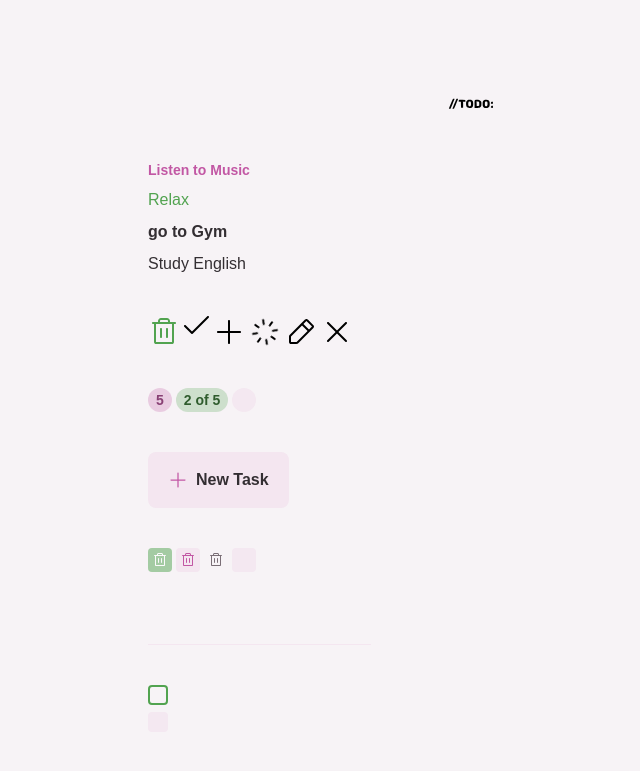
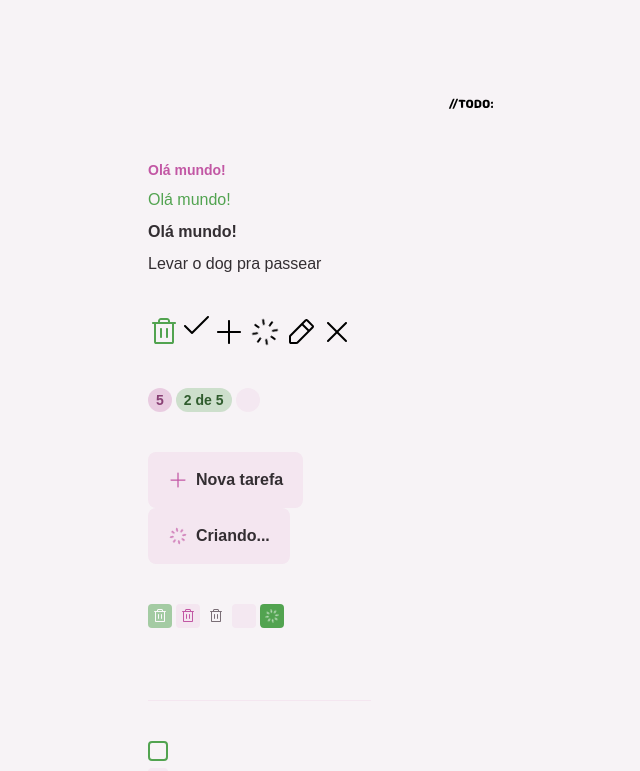
Before and after one commit to brandaoplaster/todo-react, a React (Vite) app: page /componentes in a window 1280 px wide. Shown: the top 771 px of the page, without its empty margins (248-888 px from the left). Built offline with nearby package versions, Linux system fonts and the light colour scheme.

Commit message:
chore: Update page component

```diff
--- a/src/pages/page-components.tsx
+++ b/src/pages/page-components.tsx
@@ -1,4 +1,11 @@
 import Text from "../components/text";
+
+import TrashIcon from "../assets/icons/trash.svg?react";
+import CheckIcon from "../assets/icons/check.svg?react";
+import XIcon from "../assets/icons/x.svg?react";
+import PencilIcon from "../assets/icons/pencil.svg?react";
+import PlusIcon from "../assets/icons/plus.svg?react";
+import SpinnerIcon from "../assets/icons/spinner.svg?react";
 import Icon from "../components/icon";
 import Badge from "../components/badge";
 import Button from "../components/button";
@@ -9,24 +16,17 @@ import Card from "../components/card";
 import Container from "../components/container";
 import Skeleton from "../components/skeleton";
 
-import TrashIcon from "../assets/icons/trash.svg?react";
-import CheckIcon from "../assets/icons/check.svg?react";
-import XIcon from "../assets/icons/x.svg?react";
-import PencilIcon from "../assets/icons/pencil.svg?react";
-import PlusIcon from "../assets/icons/plus.svg?react";
-import SpinnerIcon from "../assets/icons/spinner.svg?react";
-
 export default function PageComponents() {
   return (
     <Container>
       <div className="grid gap-10">
         <div className="flex flex-col gap-2">
           <Text variant="body-sm-bold" className="text-pink-base">
-            Listen to Music
+            Olá mundo!
           </Text>
-          <Text className="text-green-base">Relax</Text>
-          <Text variant="body-md-bold">go to Gym</Text>
-          <Text>Study English</Text>
+          <Text className="text-green-base">Olá mundo!</Text>
+          <Text variant="body-md-bold">Olá mundo!</Text>
+          <Text>Levar o dog pra passear</Text>
         </div>
 
         <div className="flex gap-1">
@@ -40,12 +40,15 @@ export default function PageComponents() {
 
         <div className="flex gap-1">
           <Badge variant="secondary">5</Badge>
-          <Badge variant="primary">2 of 5</Badge>
+          <Badge variant="primary">2 de 5</Badge>
           <Badge loading></Badge>
         </div>
 
         <div>
-          <Button icon={PlusIcon}>New Task</Button>
+          <Button icon={PlusIcon}>Nova tarefa</Button>
+          <Button icon={PlusIcon} handling>
+            Criando...
+          </Button>
         </div>
 
         <div className="flex gap-1">
@@ -53,6 +56,7 @@ export default function PageComponents() {
           <ButtonIcon icon={TrashIcon} variant="secondary" />
           <ButtonIcon icon={TrashIcon} variant="tertiary" />
           <ButtonIcon icon={TrashIcon} loading />
+          <ButtonIcon icon={TrashIcon} handling />
         </div>
 
         <div>
@@ -65,7 +69,7 @@ export default function PageComponents() {
         </div>
 
         <div>
-          <Card size="md">Hello World!</Card>
+          <Card size="md">Olá mundo</Card>
         </div>
 
         <div className="space-y-2">
```
